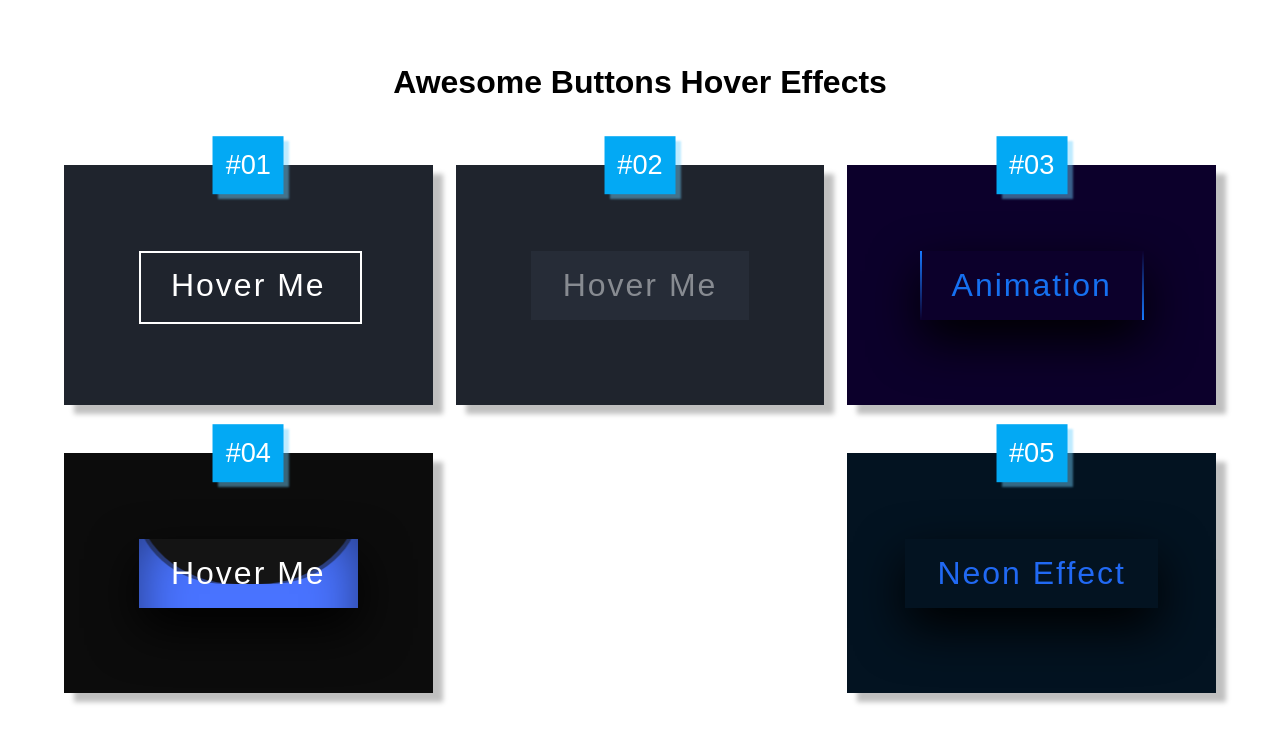
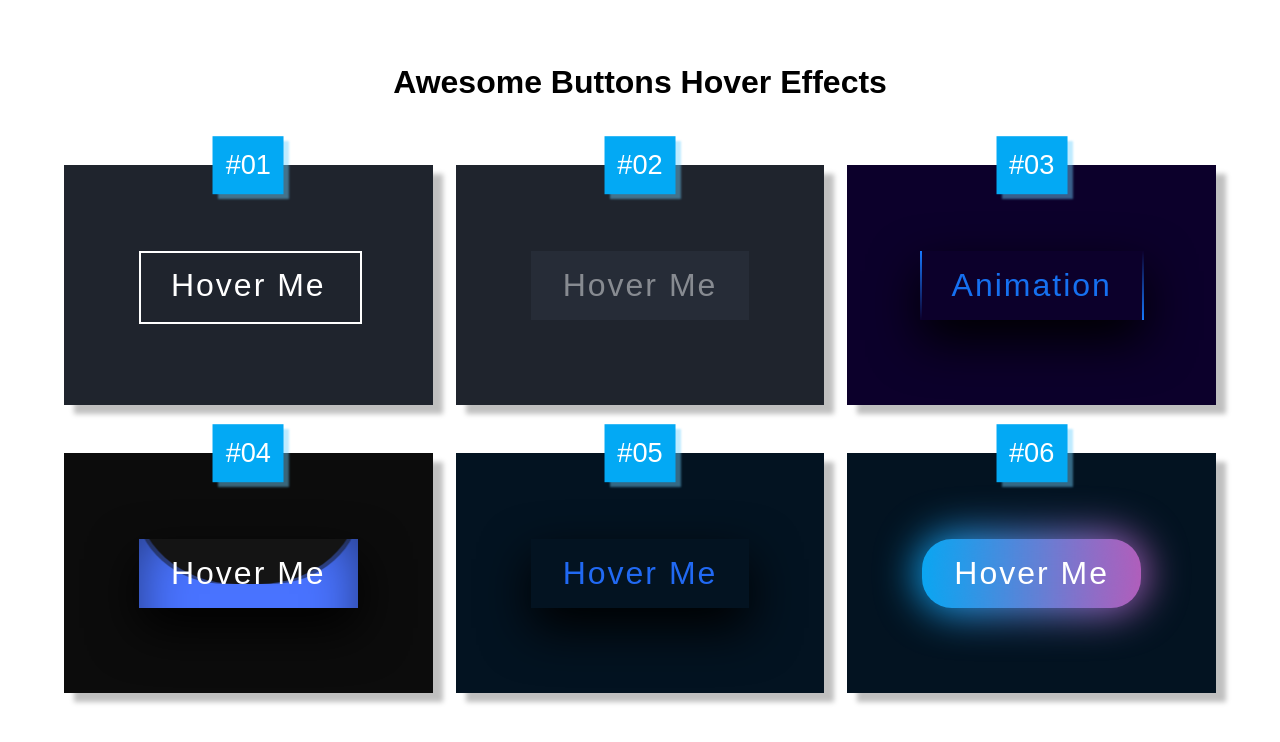
Before and after one commit to OmarBaiomay/Buttons-Hover-Effects, a plain HTML site: page index.html in a window 1280 px wide. Shown: the top 742 px of the page. Drawn offline with Linux system fonts and the light colour scheme.

Commit message:
add 6 button

```diff
--- a/index.html
+++ b/index.html
@@ -51,7 +51,14 @@
             <div class="button_container button_container-5">
                 <div class="btn_num">#05</div>
                 <a href="#" class="btn button-5">
-                    Neon Effect
+                    Hover Me
+                </a>
+            </div>
+
+            <div class="button_container button_container-6">
+                <div class="btn_num">#06</div>
+                <a href="#" class="btn button-6">
+                    Hover Me
                 </a>
             </div>
 
--- a/main.scss
+++ b/main.scss
@@ -355,6 +355,43 @@ body{
                 }
             }
         }
+
+        .button_container-6{
+            background-color: #031321;
+
+            .button-6{
+                color: #FFF;
+                background: linear-gradient(90deg,#03a9f4, #f441a5, #ffed3b, #03a9f4);
+                background-size: 400%;
+                border-radius: 30px;
+                transition: 0.3s;
+                z-index: 1;
+
+                &::before{
+                    content: '';
+                    position: absolute;
+                    top: -5px;
+                    left: -5px;
+                    right: -5px;
+                    bottom: -5px;
+                    z-index: -1;
+                    background: linear-gradient(90deg,#03a9f4, #f441a5, #ffed3b, #03a9f4);
+                    background-color: #f441a5;
+                    background-size: 400%;
+                    border-radius: 40px;
+                    filter: blur(20px);
+                    transition: 0.3s;
+                }
+
+                &:hover{
+                    animation: bnt_6_animate 8s linear infinite;
+                }
+
+                &:hover::before{
+                    animation: bnt_6_animate 8s linear infinite;
+                }
+            }
+        }
     }
 }
 
@@ -404,3 +441,13 @@ body{
         transform: translate(-50%, -75%) rotate(360deg);
     }
 }
+
+@keyframes bnt_6_animate {
+    0%{
+        background-position: 0%;
+    }
+
+    100%{
+        background-position: 400%;
+    }
+}
```
Also changed, not shown: main.css, 1 other file.
